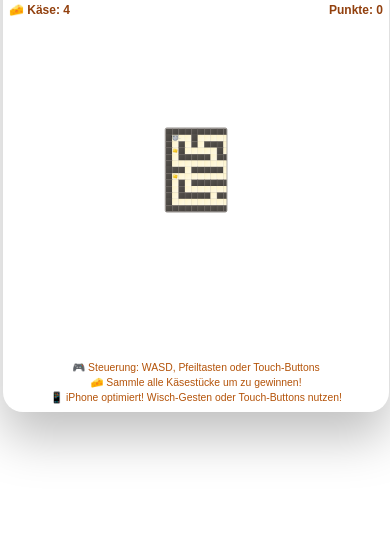
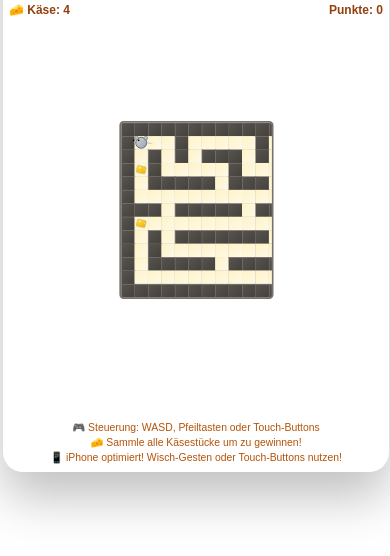
Before and after one commit to Vici137/mouse-maze-game, a plain HTML site: page index.html in a window 390 px wide. Shown: the part 84-640 px from the top of the page. Drawn offline with Linux system fonts and the light colour scheme.

Commit message:
BIGGER MAZE for iPhone

```diff
--- a/index.html
+++ b/index.html
@@ -320,10 +320,10 @@
                 margin-bottom: 10px;
             }
             .maze-container {
-                transform: scale(0.35);
+                transform: scale(0.5);
                 transform-origin: center;
-                margin: -40px auto -20px;
-                max-width: 85vw;
+                margin: -15px auto -5px;
+                max-width: 90vw;
             }
             .control-pad {
                 width: 110px;
@@ -345,9 +345,9 @@
         /* iPhone 12 Pro specific (390px) */
         @media (max-width: 400px) and (min-width: 375px) {
             .maze-container {
-                transform: scale(0.22);
-                margin: -60px auto -30px;
-                max-width: 75vw;
+                transform: scale(0.45);
+                margin: -20px auto -10px;
+                max-width: 95vw;
             }
         }
 
@@ -373,9 +373,9 @@
                 margin-bottom: 6px;
             }
             .maze-container {
-                transform: scale(0.20);
-                margin: -65px auto -35px;
-                max-width: 78vw;
+                transform: scale(0.42);
+                margin: -25px auto -15px;
+                max-width: 92vw;
             }
             .control-pad {
                 width: 85px;
@@ -417,9 +417,9 @@
                 margin-bottom: 4px;
             }
             .maze-container {
-                transform: scale(0.18);
-                margin: -70px auto -40px;
-                max-width: 80vw;
+                transform: scale(0.38);
+                margin: -30px auto -20px;
+                max-width: 90vw;
             }
             .control-pad {
                 width: 75px;
@@ -448,9 +448,9 @@
         /* MEGA AGGRESSIVE für winzige Screens */
         @media (max-width: 320px) {
             .maze-container {
-                transform: scale(0.16);
-                margin: -75px auto -45px;
-                max-width: 82vw;
+                transform: scale(0.35);
+                margin: -35px auto -25px;
+                max-width: 88vw;
             }
             h1 {
                 font-size: 0.9rem;
```
